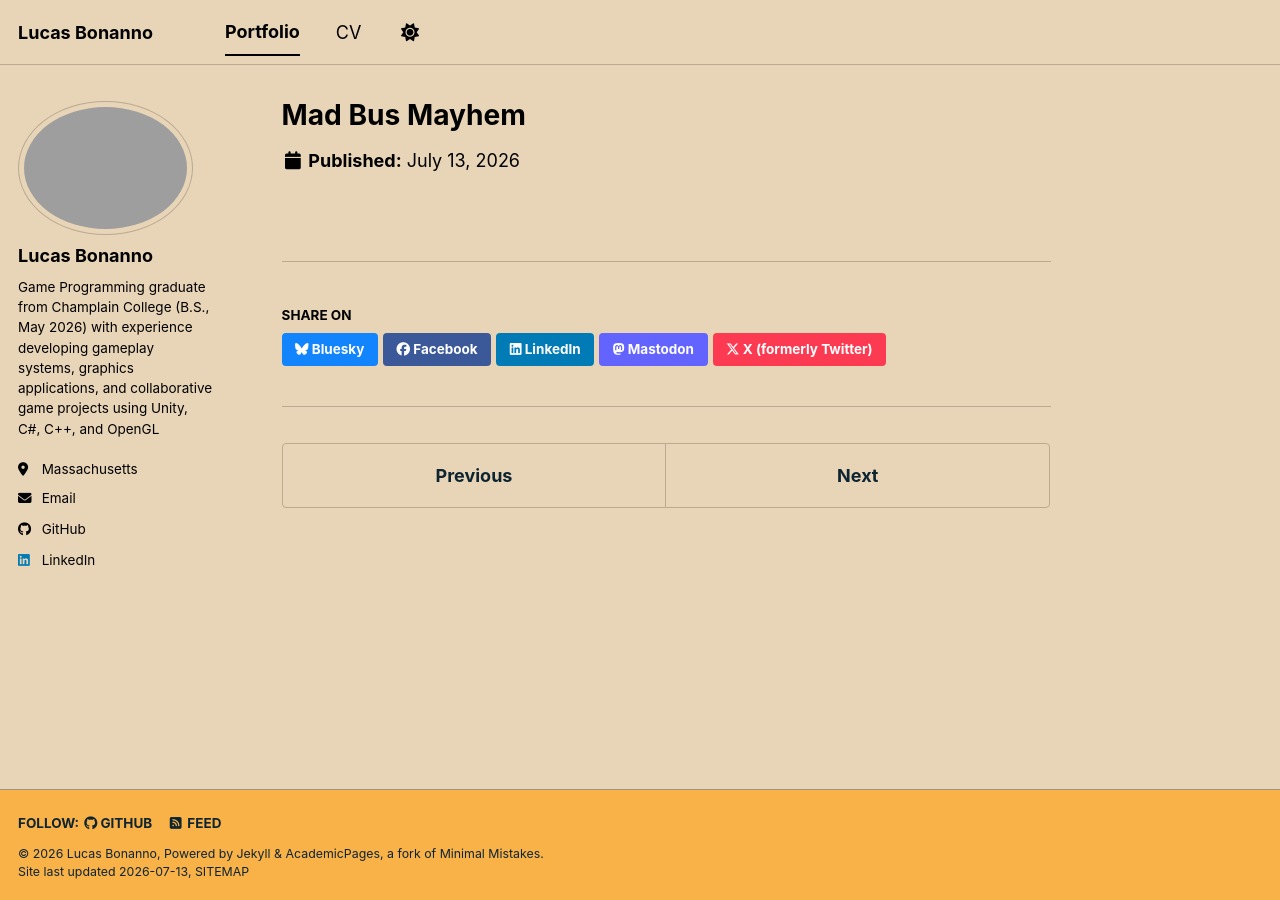
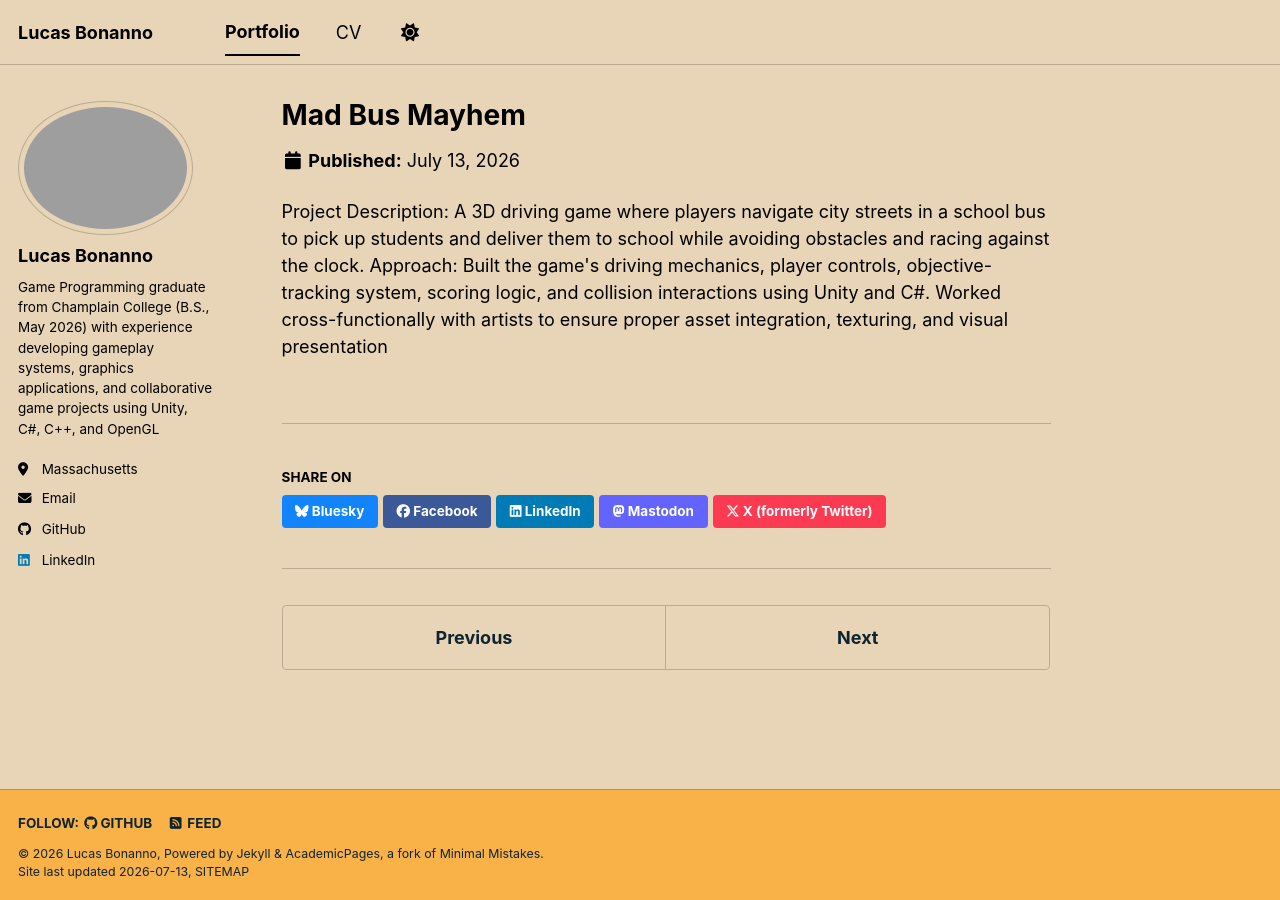
Before and after one commit to LucasB16643/LucasB16643.github.io, a Jekyll site: the page built from _portfolio/portfolio-2.html, in a window 1280 px wide. Built offline with Jekyll 4.4.1, drawn with Linux system fonts in a browser that asks for light colours; a style sheet for code colours, icons or effects is not loaded.

Commit message:
Enhance portfolio entry with project details
Added project description and approach details for the 3D driving game.

```diff
--- a/_portfolio/portfolio-2.html
+++ b/_portfolio/portfolio-2.html
@@ -4,3 +4,6 @@ excerpt: "A 3D driving game where players navigate city streets in a school bus
  <br/><img src='/images/500x300.png'>"
 collection: portfolio
 ---
+Project Description: A 3D driving game where players navigate city streets in a school bus to pick up students and deliver them to school while avoiding obstacles and racing against the clock.
+
+Approach: Built the game's driving mechanics, player controls, objective-tracking system, scoring logic, and collision interactions using Unity and C#. Worked cross-functionally with artists to ensure proper asset integration, texturing, and visual presentation
```
